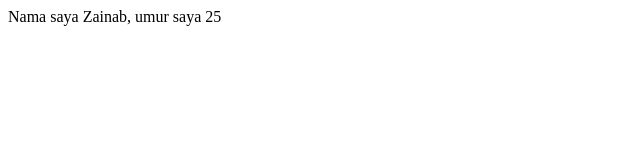
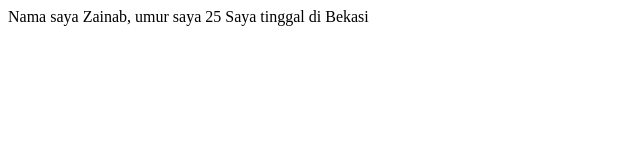
Before and after one commit to zainabb5/new-project-laravel, a plain HTML site: page index.html in a window 1280 px wide. Shown: the whole page, without its empty margins (0-640 px from the left). Drawn offline with Linux system fonts and the light colour scheme.

Commit message:
tempat tinggal

```diff
--- a/index.html
+++ b/index.html
@@ -9,5 +9,7 @@
 </head>
 <body>
     Nama saya Zainab, umur saya 25
+
+    Saya tinggal di Bekasi
 </body>
 </html>
```
